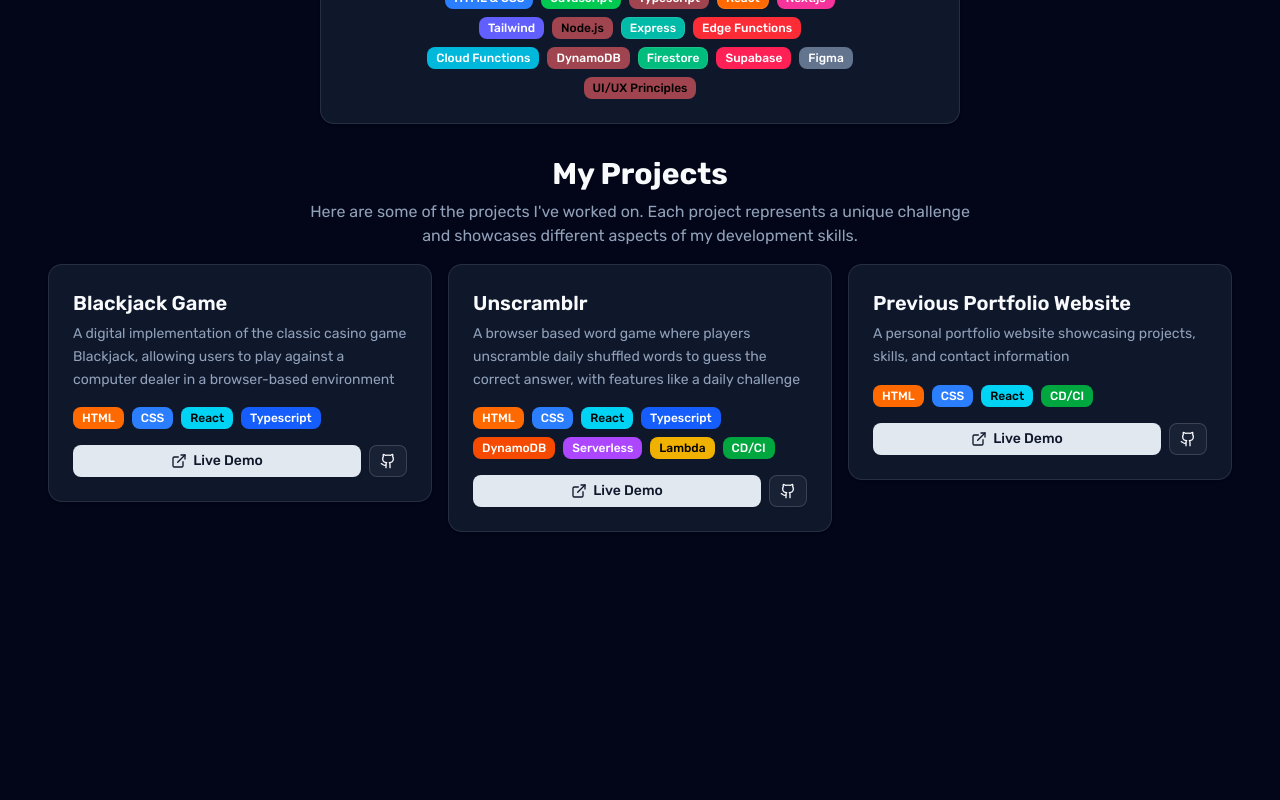
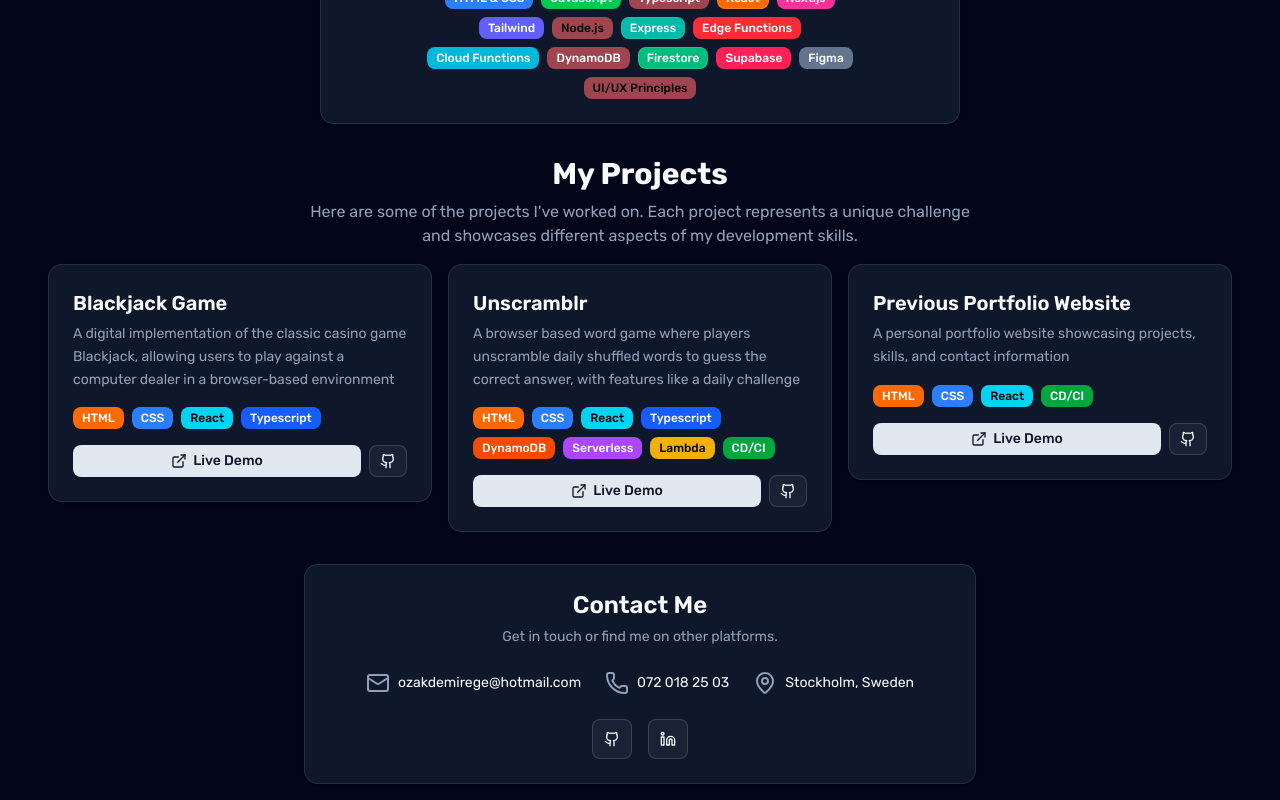
Before and after one commit to Egeeoz/Portfolio-3.0, a Next.js app: page / in a window 1280 px wide. Shown: the part 395-1195 px from the top of the page. Before the commit the page ends 959 px from the top, so only its background shows below. Built offline with nearby package versions, Linux system fonts and the light colour scheme.

Commit message:
Add Contact section with details and social links

```diff
--- a/src/app/page.js
+++ b/src/app/page.js
@@ -1,11 +1,13 @@
 import About from '@/components/sections/about';
+import Contact from '@/components/sections/contact';
 import Projects from '@/components/sections/projects';
 
 export default function Home() {
   return (
-    <main className="flex flex-col justify-center items-center pt-4">
+    <main className="flex flex-col justify-center items-center pt-4 pb-4">
       <About />
       <Projects />
+      <Contact />
     </main>
   );
 }
--- /dev/null
+++ b/src/components/sections/contact.jsx
@@ -0,0 +1,84 @@
+'use client';
+
+import {
+  Card,
+  CardContent,
+  CardDescription,
+  CardFooter,
+  CardHeader,
+  CardTitle,
+} from '../ui/card';
+import { Button } from '../ui/button';
+import { Github, Linkedin, Mail, MapPin, Phone } from 'lucide-react';
+
+const Contact = () => {
+  const contactDetails = {
+    email: 'ozakdemirege@hotmail.com',
+    phone: '072 018 25 03',
+    location: 'Stockholm, Sweden',
+    githubUrl: 'https://github.com/Egeeoz',
+    linkedinUrl: 'https://www.linkedin.com/in/ege-%C3%B6zakdemir-4422b8313/',
+  };
+
+  return (
+    <div className="flex justify-center items-center w-full px-0">
+      <Card className="w-full max-w-2xl">
+        <CardHeader className="text-center px-0">
+          <CardTitle className="text-2xl">Contact Me</CardTitle>
+          <CardDescription>
+            Get in touch or find me on other platforms.
+          </CardDescription>
+        </CardHeader>
+        <CardContent className="px-0">
+          <div className="flex flex-wrap justify-center items-center gap-x-6 gap-y-4 text-sm">
+            {/* Email */}
+            <div className="flex items-center gap-2">
+              <Mail className="w-6 h-6 text-muted-foreground" />
+              <a
+                href={`mailto:${contactDetails.email}`}
+                className="hover:underline"
+              >
+                {contactDetails.email}
+              </a>
+            </div>
+
+            <div className="flex items-center gap-2">
+              <Phone className="w-6 h-6 text-muted-foreground" />
+              <span>{contactDetails.phone}</span>
+            </div>
+
+            <div className="flex items-center gap-2">
+              <MapPin className="w-6 h-6 text-muted-foreground" />
+              <span>{contactDetails.location}</span>
+            </div>
+          </div>
+        </CardContent>
+        <CardFooter className="px-0">
+          <div className="flex w-full justify-center gap-4">
+            <Button
+              variant="outline"
+              size="icon"
+              onClick={() => window.open(contactDetails.githubUrl, '_blank')}
+              aria-label="GitHub Profile"
+              className="w-10 h-10"
+            >
+              <Github />
+            </Button>
+
+            <Button
+              variant="outline"
+              size="icon"
+              onClick={() => window.open(contactDetails.linkedinUrl, '_blank')}
+              aria-label="LinkedIn Profile"
+              className="w-10 h-10"
+            >
+              <Linkedin />
+            </Button>
+          </div>
+        </CardFooter>
+      </Card>
+    </div>
+  );
+};
+
+export default Contact;
```
